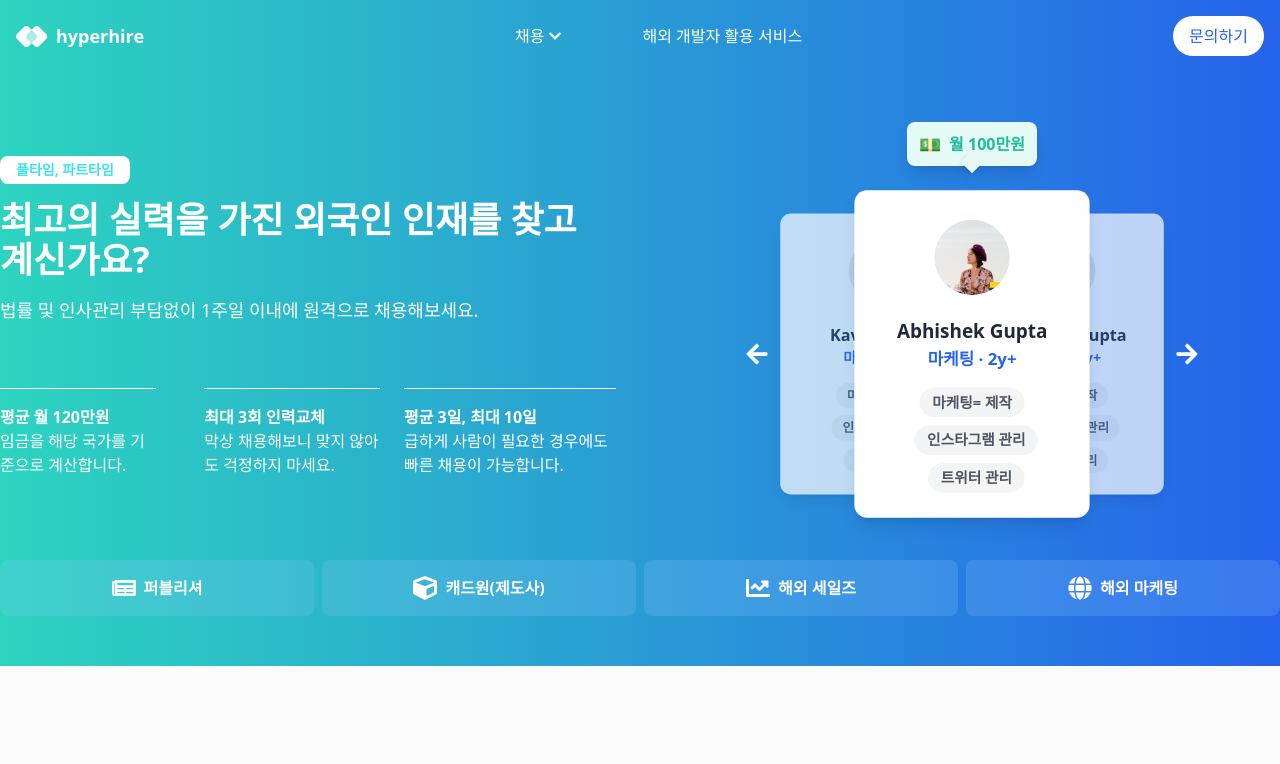
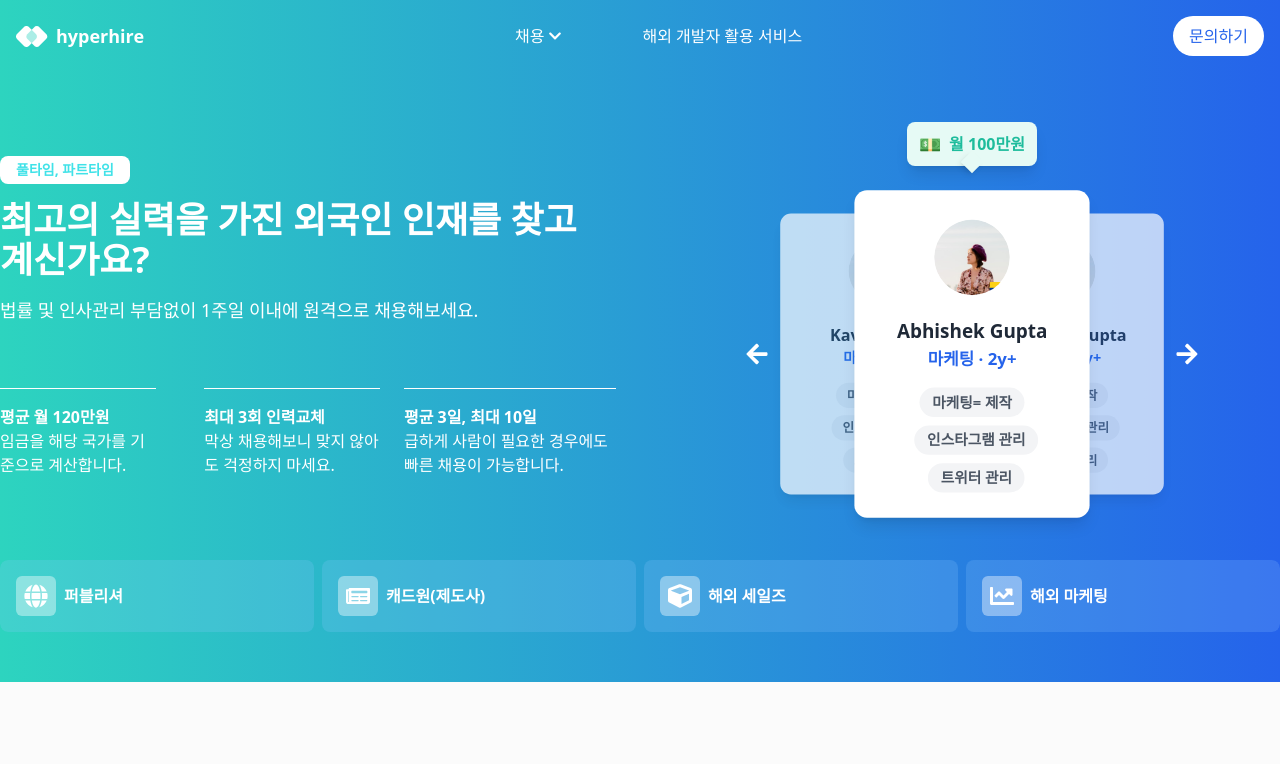
Before and after one commit to parikshitlfj12/hyperhire-assessment, a Next.js app: page / in a window 1280 px wide. Shown: the top 764 px of the page. Built offline with nearby package versions, Linux system fonts and the light colour scheme.

Commit message:
add: api routes

```diff
--- /dev/null
+++ b/src/app/api/data/route.ts
@@ -0,0 +1,20 @@
+import { NextResponse } from "next/server";
+import {
+  BANNER_SLIDER_ITEMS,
+  CAROUSAL_PROFILES,
+  DESCRIPTION_ABOUT,
+  DESCRIPTION_ITEMS,
+  DROPDOWN_OPTIONS,
+} from "@/utils/constants";
+
+export async function GET() {
+  const data = {
+    bannerSliderItems: BANNER_SLIDER_ITEMS,
+    carousalProfiles: CAROUSAL_PROFILES,
+    descriptionAbout: DESCRIPTION_ABOUT,
+    descriptionItems: DESCRIPTION_ITEMS,
+    dropDownOptions: DROPDOWN_OPTIONS,
+  };
+
+  return NextResponse.json(data);
+}
--- a/src/app/page.tsx
+++ b/src/app/page.tsx
@@ -1,7 +1,17 @@
 import HomePageTemplate from "@/components/templates/HomePageTemplate";
 
-const Page = () => {
-  return <HomePageTemplate />;
-};
+export default async function Page() {
+  const apiBaseUrl = process.env.NEXT_PUBLIC_API_BASE_URL;
+  const res = await fetch(`${apiBaseUrl}/api/data`);
+  const data = await res.json();
 
-export default Page;
+  return (
+    <HomePageTemplate
+      bannerSliderItems={data.bannerSliderItems}
+      carousalProfiles={data.carousalProfiles}
+      descriptionAbout={data.descriptionAbout}
+      descriptionItems={data.descriptionItems}
+      dropDownOptions={data.dropDownOptions}
+    />
+  );
+}
--- a/src/components/atoms/interface.tsx
+++ b/src/components/atoms/interface.tsx
@@ -26,7 +26,6 @@ export type TypographyProps = {
 };
 
 export interface SliderItems {
-  icon: React.ReactNode;
   label: string;
 }
 
--- a/src/components/molecules/Slider.tsx
+++ b/src/components/molecules/Slider.tsx
@@ -1,8 +1,10 @@
 import React, { useState, useEffect } from "react";
 import { SliderItems, SliderProps } from "../atoms/interface";
+import { FaGlobe, FaNewspaper, FaCube, FaChartLine } from "react-icons/fa";
 
 const Slider: React.FC<SliderProps> = ({ items, interval }) => {
   const [visibleItems, setVisibleItems] = useState<SliderItems[]>(items);
+  const icons = [FaGlobe, FaNewspaper, FaCube, FaChartLine];
 
   useEffect(() => {
     const slideInterval = setInterval(() => {
@@ -16,15 +18,20 @@ const Slider: React.FC<SliderProps> = ({ items, interval }) => {
     return () => clearInterval(slideInterval);
   }, [interval]);
 
-  return visibleItems.slice(0, 4).map((item, index) => (
-    <div
-      key={index}
-      className="flex flex-1 items-center bg-blue-300 bg-opacity-20 p-4 rounded-lg min-w-[150px] justify-center"
-    >
-      <div className="text-white text-2xl mr-2">{item.icon}</div>
-      <span className="text-white font-semibold">{item.label}</span>
-    </div>
-  ) );
+  return visibleItems.slice(0, 4).map((item, index) => {
+    const RandomIcon = icons[index % icons.length];
+    return (
+      <div
+        key={index}
+        className="flex flex-1 items-center bg-blue-300 bg-opacity-20 p-4 rounded-lg min-w-[150px] justify-start"
+      >
+        <div className="text-white text-2xl mr-2 bg-[#FFFFFF66] p-2 rounded-md">
+          <RandomIcon />
+        </div>
+        <span className="text-white font-semibold">{item.label}</span>
+      </div>
+    );
+  });
 };
 
 export default Slider;
--- a/src/components/molecules/interface.tsx
+++ b/src/components/molecules/interface.tsx
@@ -1,7 +1,5 @@
-import { StaticImageData } from "next/image";
-
 export interface ProfileCardProps {
-  profileImage: StaticImageData;
+  profileImage: string;
   name: string;
   role: string;
   skills: string[];
--- a/src/components/organisms/BannerSection.tsx
+++ b/src/components/organisms/BannerSection.tsx
@@ -3,11 +3,10 @@ import React, { useState } from "react";
 import { FaArrowLeft, FaArrowRight } from "react-icons/fa";
 import Typography from "../atoms/Typography";
 import { BannerSectionInterface } from "./interface";
-import Link from "next/link";
 import Tooltip from "../atoms/Tooltip";
 import ProfileCard from "../molecules/ProfileCard";
 import Slider from "../molecules/Slider";
-import { motion } from "framer-motion";  // Import motion
+import { motion } from "framer-motion";
 
 export default function BannerSection({
   carousalProfiles,
@@ -139,7 +138,7 @@ export default function BannerSection({
                 return (
                   <ProfileCard
                     key={index}
-                    profileImage={item.profileImage}
+                    profileImage={item.profileImage.src}
                     name={item.name}
                     role={item.role}
                     skills={item.skills}
--- a/src/components/organisms/interface.tsx
+++ b/src/components/organisms/interface.tsx
@@ -33,7 +33,6 @@ export interface ProfileItem {
 }
 
 export interface BannerSliderItem {
-  icon: ReactNode | string;
   label: string;
 }
 
--- a/src/components/templates/HomePageTemplate.tsx
+++ b/src/components/templates/HomePageTemplate.tsx
@@ -1,26 +1,39 @@
-import React from "react";
+import Header from "../organisms/Header";
 import BannerSection from "../organisms/BannerSection";
+import DescriptionSection from "../organisms/DescriptionSection";
+import { DropdownItem } from "../atoms/interface";
 import {
-  BANNER_SLIDER_ITEMS,
-  CAROUSAL_PROFILES,
-  DESCRIPTION_ABOUT,
-  DESCRIPTION_ITEMS,
-  DROPDOWN_OPTIONS,
-} from "@/utils/constants";
-import Header from "../organisms/Header";
-import DescriptionSection from "../organisms/DescriptionSection";
+  BannerSliderItem,
+  ProfileItem,
+  DescriptionItem,
+  DescriptionAbout,
+} from "../organisms/interface";
 
-export default function HomePageTemplate({}) {
+interface HomePageTemplateProps {
+  bannerSliderItems: BannerSliderItem[];
+  carousalProfiles: ProfileItem[];
+  descriptionItems: DescriptionItem[];
+  descriptionAbout: DescriptionAbout[];
+  dropDownOptions: DropdownItem[];
+}
+
+export default function HomePageTemplate({
+  bannerSliderItems,
+  carousalProfiles,
+  descriptionItems,
+  descriptionAbout,
+  dropDownOptions,
+}: HomePageTemplateProps) {
   return (
     <>
-      <Header dropDownOptions={DROPDOWN_OPTIONS} />
+      <Header dropDownOptions={dropDownOptions} />
       <BannerSection
-        carousalProfiles={CAROUSAL_PROFILES}
-        bannerSliderItems={BANNER_SLIDER_ITEMS}
+        carousalProfiles={carousalProfiles}
+        bannerSliderItems={bannerSliderItems}
       />
       <DescriptionSection
-        descriptionItems={DESCRIPTION_ITEMS}
-        descriptionAbout={DESCRIPTION_ABOUT}
+        descriptionItems={descriptionItems}
+        descriptionAbout={descriptionAbout}
       />
     </>
   );
--- a/src/utils/constants/index.tsx
+++ b/src/utils/constants/index.tsx
@@ -4,7 +4,6 @@ import itemIcon3 from "@/assets/itemIcon3.png";
 import itemIcon4 from "@/assets/itemIcon4.png";
 
 import Profile from "@/assets/profile.png";
-import { FaGlobe, FaNewspaper, FaCube, FaChartLine } from "react-icons/fa";
 
 export const DROPDOWN_OPTIONS = [
   { label: "해외 개발자 원격 채용" },
@@ -95,12 +94,12 @@ export const CAROUSAL_PROFILES = [
 ];
 
 export const BANNER_SLIDER_ITEMS = [
-  { icon: <FaGlobe />, label: "해외 마케팅" },
-  { icon: <FaNewspaper />, label: "퍼블리셔" },
-  { icon: <FaCube />, label: "캐드원(제도사)" },
-  { icon: <FaChartLine />, label: "해외 세일즈" },
-  { icon: <FaGlobe />, label: "해외 마케팅" },
-  { icon: <FaNewspaper />, label: "퍼블리셔" },
-  { icon: <FaCube />, label: "캐드원(제도사)" },
-  { icon: <FaChartLine />, label: "해외 세일즈" },
+  { label: "해외 마케팅" },
+  { label: "퍼블리셔" },
+  { label: "캐드원(제도사)" },
+  { label: "해외 세일즈" },
+  { label: "해외 마케팅" },
+  { label: "퍼블리셔" },
+  { label: "캐드원(제도사)" },
+  { label: "해외 세일즈" },
 ];
```
Also changed, not shown: src/components/molecules/ProfileCard.tsx (+20 -20 lines), 1 other file (tests, documents, lock files or other folders).
